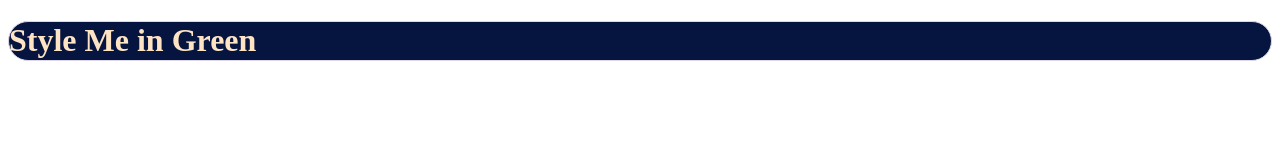
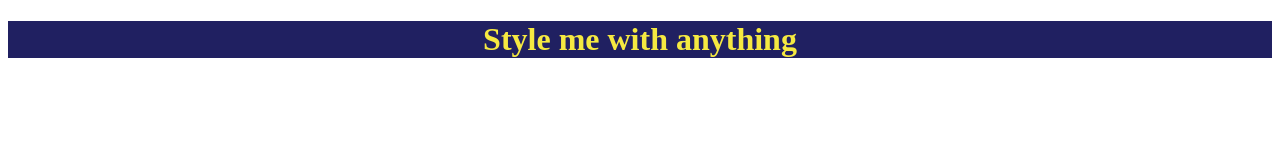
Before and after one commit to SuBSoNiC251/Web-Dev, a plain HTML site: page FRONT_END/5.1. Adding CSS/external.html in a window 1280 px wide. Drawn offline with Linux system fonts and the light colour scheme.

Commit message:
Update Commit

```diff
--- a/FRONT_END/5.1. Adding CSS/external.html
+++ b/FRONT_END/5.1. Adding CSS/external.html
@@ -3,12 +3,12 @@
 
 <head>
   <meta charset="UTF-8">
-  <title>External</title>
+  <title>External CSS</title>
   <link rel="stylesheet" href="./style.css"/>
 </head>
 
 <body>
-  <h1 class="GKS-adl">Style Me in Green</h1>
+  <h1 class="GKS-adl">Style me with anything</h1>
 </body>
 
 </html>
--- a/FRONT_END/5.1. Adding CSS/style.css
+++ b/FRONT_END/5.1. Adding CSS/style.css
@@ -1,13 +1,7 @@
 .GKS-adl {
-        display: flew;
-        align-items: center;
-        height: 40px;
-        justify-content: center;
-        background: #061540;
-        border: 1px solid #ddd7e7;
-        box-sizing: border-box;
-        border-radius: 20px;
-        min-width: 38px;
-        cursor: pointer;
-        color :bisque
+    display: flex;
+    justify-content: center;
+        background-color: rgb(32, 32, 97);
+        font-family: 'Times New Roman', Times, serif;
+        color: rgb(245, 233, 65);
     }
```
